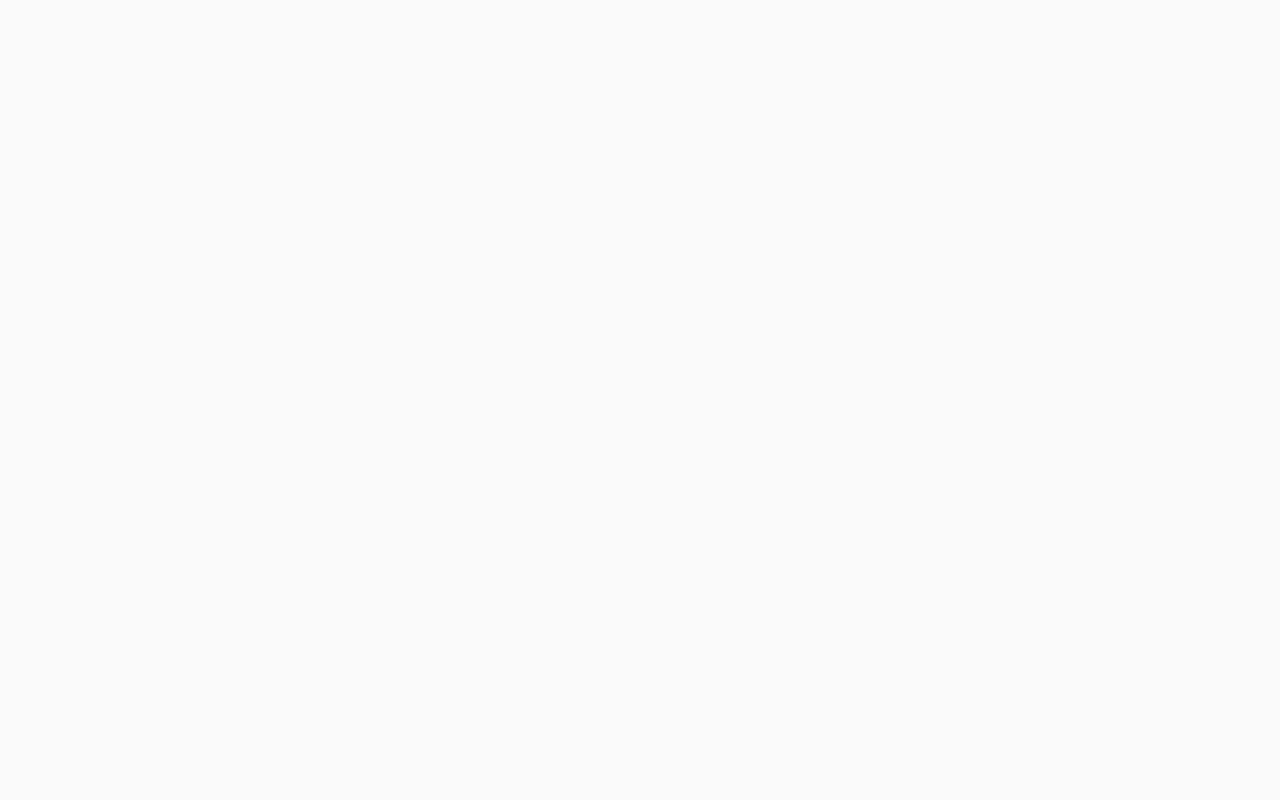
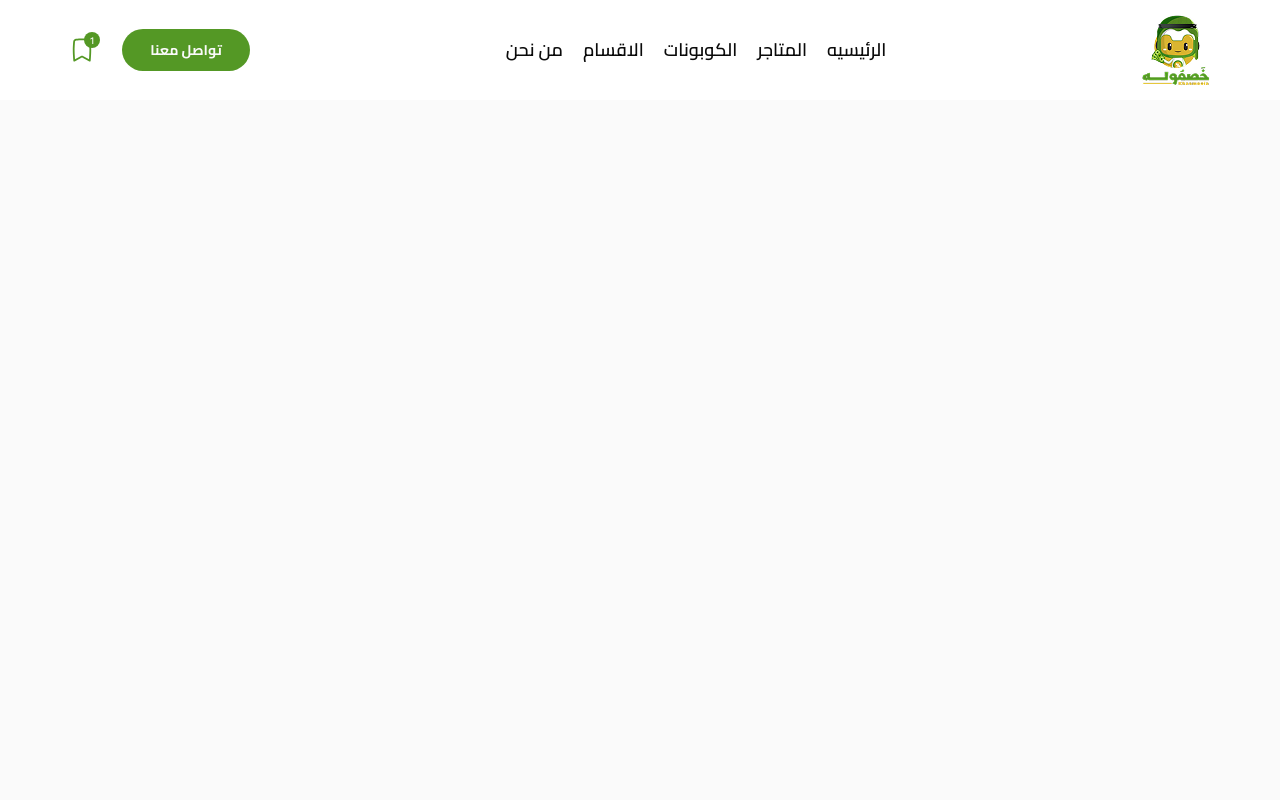
Before and after one commit to slowmoe17/khasmoula-front-website, a Next.js app: page /coupon in a window 1280 px wide. Before the commit this address had no page. Shown: the top 800 px of the page. Built offline with nearby package versions, Linux system fonts and the light colour scheme.

Commit message:
Remove redirect from coupon page and restore content display

```diff
--- /dev/null
+++ b/src/app/coupon/[id]/page.tsx
@@ -0,0 +1,10 @@
+import { routes } from "@/lib/route";
+import { redirect } from "next/navigation";
+
+function Page() {
+  redirect(routes.home);
+
+  return <div>Page</div>;
+}
+
+export default Page;
--- a/src/app/coupon/page.tsx
+++ b/src/app/coupon/page.tsx
@@ -1,10 +1,5 @@
-import { routes } from "@/lib/route";
-import { redirect } from "next/navigation";
-
 function Page() {
-  redirect(routes.home);
-
-  // return <div>Page</div>;
+  return <div>Page</div>;
 }
 
 export default Page;
```
